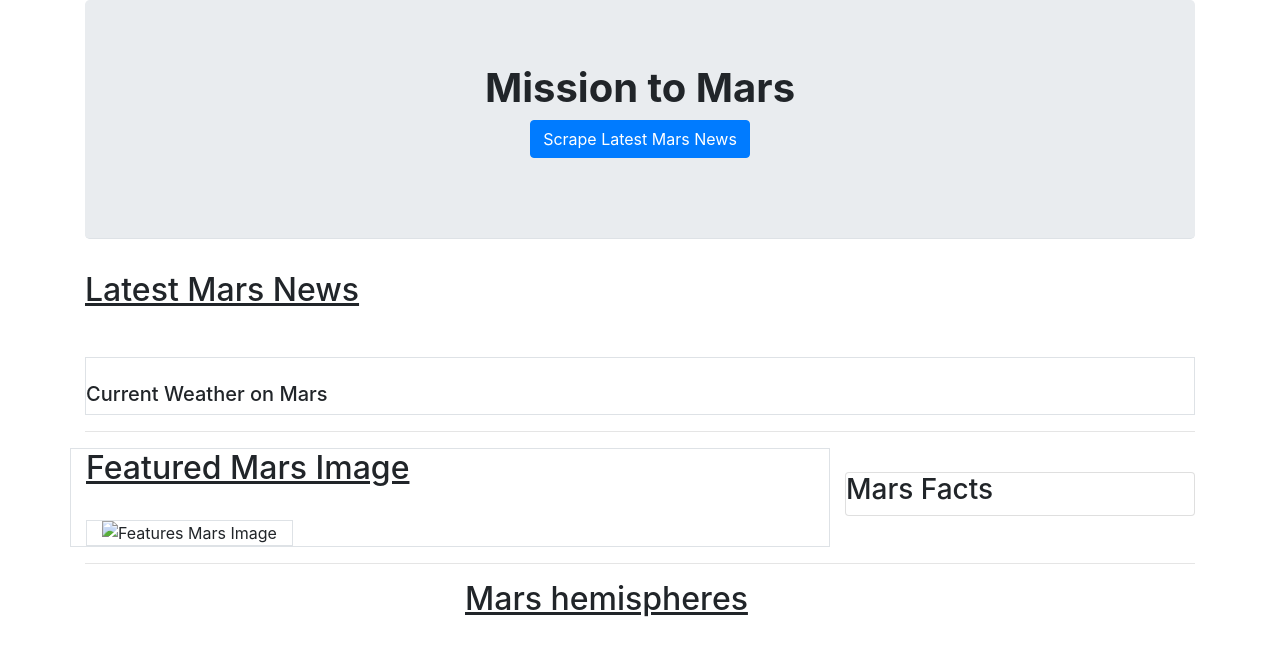
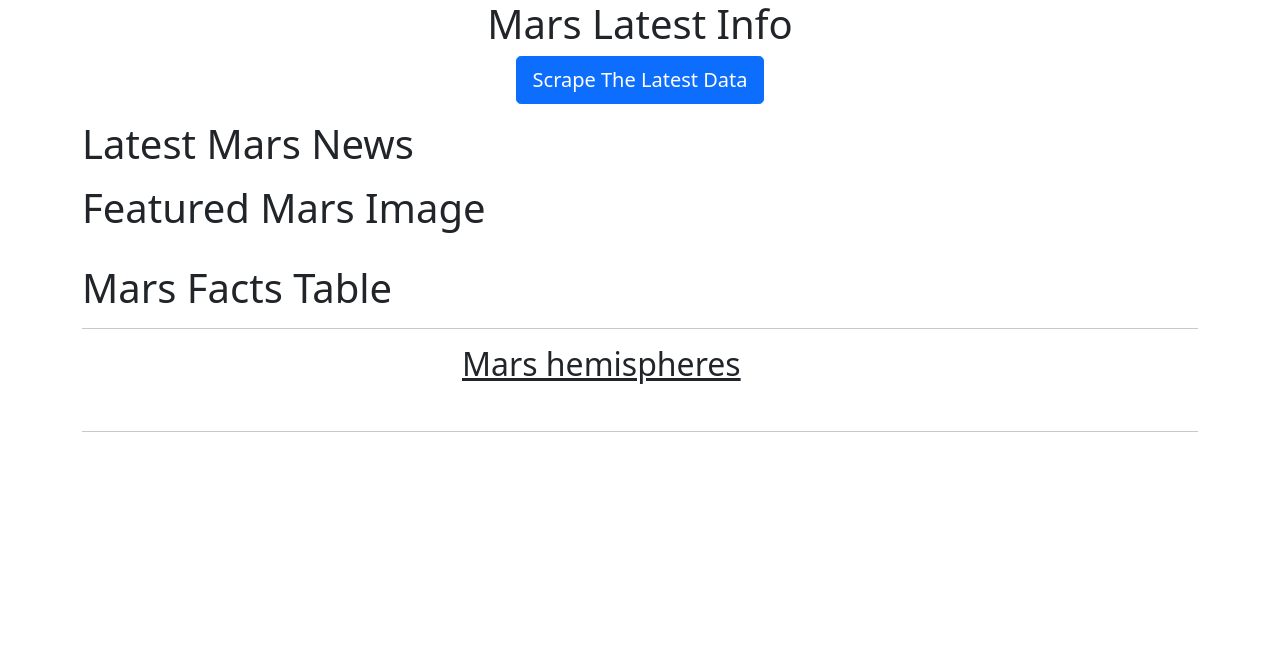
Before and after one commit to haodong191/web-scraping-challenge, a Flask app: template Missions_to_Mars/templates/index.html in a window 1280 px wide. Shown: the top 656 px of the page. Run offline with Flask 2, Linux system fonts and the light colour scheme; the template is opened without the code that fills it, so the values that code supplies are empty; some libraries are stand-ins or nearby versions.

Commit message:
Can not get mars data to render in html

```diff
--- a/Missions_to_Mars/app.py
+++ b/Missions_to_Mars/app.py
@@ -12,17 +12,17 @@ mongo = PyMongo(app, uri="mongodb://localhost:27017/mars_db")
 def home():
 
 
-    mars_data = mongo.db.facts.find_one()
+    mars_html = mongo.db.facts.find_one()
 
-    return render_template("index.html", mars_input = mars_data)
+    return render_template("index.html", mars_html = mars_html)
 
 
 @app.route("/scrape")
 def scrape():
 
-    mars_data = scrape_mars.scrape_info()
+    mars_html = scrape_mars.scrape_info()
 
-    mongo.db.facts.update({}, mars_data, upsert=True)
+    mongo.db.facts.update({}, mars_html, upsert=True)
 
     return redirect("/")
 
--- a/Missions_to_Mars/scrape_mars.py
+++ b/Missions_to_Mars/scrape_mars.py
@@ -1,3 +1,4 @@
+import os
 from splinter import Browser
 from bs4 import BeautifulSoup
 import pandas as pd
--- a/Missions_to_Mars/templates/index.html
+++ b/Missions_to_Mars/templates/index.html
@@ -2,60 +2,47 @@
 <html lang="en">
 
 <head>
-  <meta charset="UTF-8">
-  <meta name="viewport" content="width=device-width, initial-scale=1.0">
-  <meta http-equiv="X-UA-Compatible" content="ie=edge">
-  <title>Mission to Mars</title>
-  <link rel="stylesheet" href="https://stackpath.bootstrapcdn.com/bootstrap/4.3.1/css/bootstrap.min.css" integrity="sha384-ggOyR0iXCbMQv3Xipma34MD+dH/1fQ784/j6cY/iJTQUOhcWr7x9JvoRxT2MZw1T" crossorigin="anonymous">
-  <script src="https://ajax.googleapis.com/ajax/libs/jquery/3.4.1/jquery.min.js"></script>
-  <script src="https://cdnjs.cloudflare.com/ajax/libs/popper.js/1.14.7/umd/popper.min.js"></script>
-  <script src="https://maxcdn.bootstrapcdn.com/bootstrap/4.3.1/js/bootstrap.min.js"></script>
-  <link rel="stylesheet" href="reset.css">
+    <meta charset="UTF-8" />
+    <meta name="viewport" content="width=device-width, initial-scale=1.0" />
+    <meta http-equiv="X-UA-Compatible" content="ie=edge" />
+    <title>Mars Data</title>
+    <link href="https://cdn.jsdelivr.net/npm/bootstrap@5.1.0/dist/css/bootstrap.min.css" rel="stylesheet" integrity="sha384-KyZXEAg3QhqLMpG8r+8fhAXLRk2vvoC2f3B09zVXn8CA5QIVfZOJ3BCsw2P0p/We" crossorigin="anonymous">
+    <script src="https://cdn.jsdelivr.net/npm/bootstrap@5.1.0/dist/js/bootstrap.bundle.min.js" integrity="sha384-U1DAWAznBHeqEIlVSCgzq+c9gqGAJn5c/t99JyeKa9xxaYpSvHU5awsuZVVFIhvj" crossorigin="anonymous"></script>
 
 </head>
 
 <body>
     <div class="container">
-
-    <div class="jumbotron text-center border-bottom">
-      <h1 class="font-weight-bold">Mission to Mars</h1>
-      <p><a class="btn btn-primary btn-md" href="../scrape" role="button">Scrape Latest Mars News</a></p>
+        <div class="jumbotron text-center">
+            <h1>Mars Latest Info</h1>
+            <p>
+                <a class="btn btn-primary btn-lg" href="/scrape" role="button">Scrape The Latest Data</a>
+            </p>
+        </div>
     </div>
 
-    <div class="row">
-      <div class="col-md-12">
-        <h2><u>Latest Mars News</u></h2>
+    <div class="container">
+        <h1>Latest Mars News</h1>
+        <div>
+            <h3 class="heading">{{ mars_html.headline }}</h3>
+            <p class="paragraph">{{ mars_html.paragraph }}</p>
+        </div>
     </div>
 
-    </div>
-  </br>
-    <div class="row">
-      <div class="col-md-12">
-        <h4>{{mars.news_title}}</h4>
-        <p>{{mars.news_p}}</p>
+
+    <div class="container">
+        <h1>Featured Mars Image</h1>
+        <div class="image">
+            <img src="{{ mars_html.featured_image_url }}" alt="{{ mars_html.featured_image_url }}">
         </div>
     </div>
-    <div class="border">
-        </br>
-        <h5>Current Weather on Mars</h5>
-        {{mars.mars_weather}}
+
+    <div class="container">
+        <h1>Mars Facts Table</h1>
+        <div class="table">
+            {{mars_html.mars_fact_table | safe}}
         </div>
-  <hr>
-    <div class="row">
-      <div class="col-md-8 border">
-        <h2 class=""><u>Featured Mars Image</u></h2>
-        </br>
-        <img class="col-md-12 border" src="{{mars.featured_image_url}}" alt="Features Mars Image">
-      </div>
-      <div class="col-md-4">
 
-        </br>
-        <div class="card">
-          <h3>Mars Facts</h3>
-            {{ mars.fact_table | safe}}
-        </div>
-      </div>
-    </div>
         <hr>
         <div class="row">
             <div class="col-md-8 offset-4">
@@ -64,11 +51,11 @@
         </div>
         </br>
         <div class="row">
-            {% for hem in mars.hemisphere_images %}
+            {% for hem in mars_html.mars_hemispheres %}
             <div class="col-6 border">
                 </br>
                 <div>
-                      <img width="512 px" height="512 px" src="{{hem.image_url}}">
+                    <img width="300 px" height="300 px" class="center" src="{{hem.image_url}}">
                 </div>
 
                 <div>
@@ -79,6 +66,9 @@
             {% endfor %}
         </div>
 
+        <hr>
+        <script src="https://cdn.jsdelivr.net/npm/@popperjs/core@2.9.3/dist/umd/popper.min.js" integrity="sha384-eMNCOe7tC1doHpGoWe/6oMVemdAVTMs2xqW4mwXrXsW0L84Iytr2wi5v2QjrP/xp" crossorigin="anonymous"></script>
+        <script src="https://cdn.jsdelivr.net/npm/bootstrap@5.1.0/dist/js/bootstrap.min.js" integrity="sha384-cn7l7gDp0eyniUwwAZgrzD06kc/tftFf19TOAs2zVinnD/C7E91j9yyk5//jjpt/" crossorigin="anonymous"></script>
 </body>
 
 </html>
```
Lines whose indentation alone changed are shown as unchanged.
